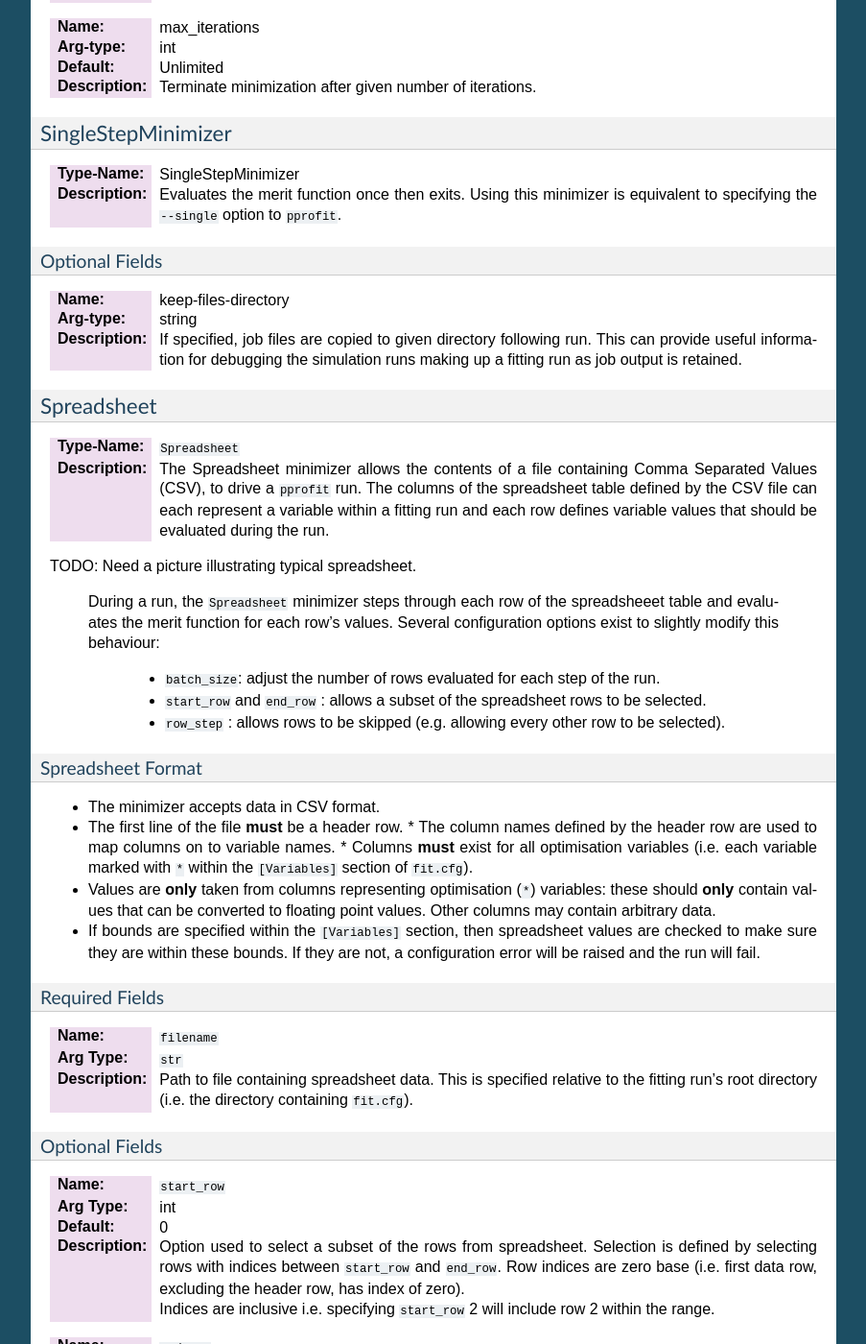
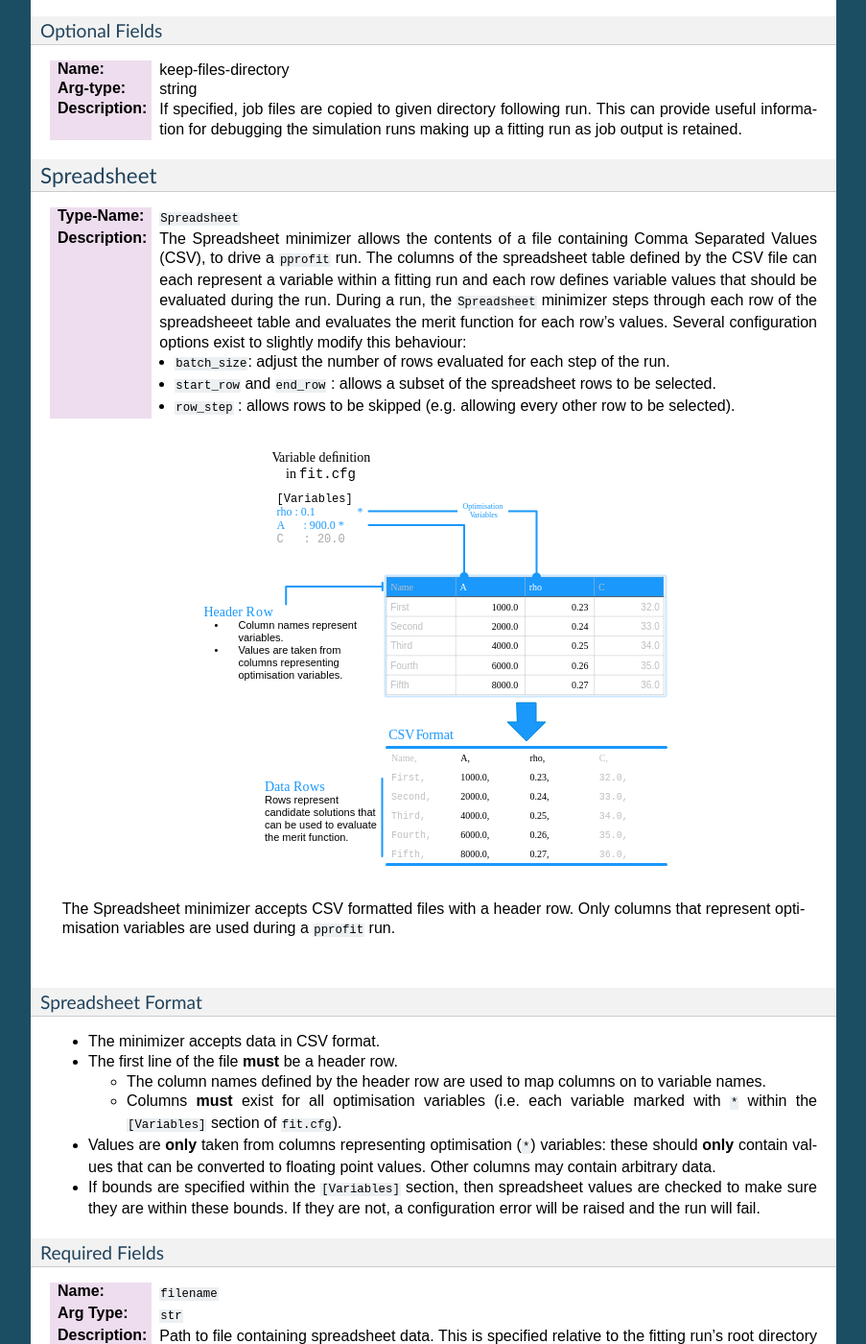
Before and after one commit to mjdrushton/potential-pro-fit, a Sphinx documentation site: the page built from docs/minimizers/minimizers.rst, in a window 1280 px wide and 1400 px high, scrolled down 4533 px. Shown: the whole window at 96% size, without its empty margins (198-1101 px from the left). Built offline with Sphinx 7.4.7, drawn with Linux system fonts in a browser that asks for light colours; some of the changed text lies outside the part shown.

Commit message:
Added some figures to the Spreadsheet minimiser documentation.

```diff
--- a/docs/index.rst
+++ b/docs/index.rst
@@ -5,7 +5,7 @@
 
 Potential Pro-Fit is a system designed to facilitate parameter optimisation for the potentials models for use with classical simulation codes. This should be used with :ref:`pprofitmon` which is used monitor and analyse fitting results.
 
-.. figure:: images/pprofit_flowchart.png
+.. figure:: images/pprofit_flowchart.svg
     :align: center
     :figwidth: 50%
 
--- a/docs/minimizers/dea.txt
+++ b/docs/minimizers/dea.txt
@@ -10,7 +10,7 @@
 Algorithm Description
 =====================
 
-.. figure:: images/DEA_flowchart.png
+.. figure:: images/DEA_flowchart.svg
 
   Flowchart showing operation of the differential evolution algorithm. Configuration options and the stage of the algorithm that they affect are indicated in blue.
 
--- a/docs/minimizers/spreadsheet.txt
+++ b/docs/minimizers/spreadsheet.txt
@@ -5,15 +5,17 @@
 ^^^^^^^^^^^
 
 :Type-Name: ``Spreadsheet``
-:Description: The Spreadsheet minimizer allows the contents of a file containing Comma Separated Values (CSV), to drive a ``pprofit`` run. The columns of the spreadsheet table defined by the CSV file can each represent a variable within a fitting run and each row defines variable values that should be evaluated during the run.
-
-TODO: Need a picture illustrating typical spreadsheet.
-
-  During a run, the ``Spreadsheet`` minimizer steps through each row of the spreadsheeet table and evaluates the merit function for each row's values. Several configuration options exist to slightly modify this behaviour:
+:Description: The Spreadsheet minimizer allows the contents of a file containing Comma Separated Values (CSV), to drive a ``pprofit`` run. The columns of the spreadsheet table defined by the CSV file can each represent a variable within a fitting run and each row defines variable values that should be evaluated during the run. During a run, the ``Spreadsheet`` minimizer steps through each row of the spreadsheeet table and evaluates the merit function for each row's values. Several configuration options exist to slightly modify this behaviour:
 
       * ``batch_size``: adjust the number of rows evaluated for each step of the run.
       * ``start_row`` and ``end_row`` : allows a subset of the spreadsheet rows to be selected.
       * ``row_step`` : allows rows to be skipped (e.g. allowing every other row to be selected).
+
+
+.. figure:: images/spreadsheet.svg
+    :align: center
+
+    The Spreadsheet minimizer accepts CSV formatted files with a header row. Only columns that represent optimisation variables are used during a ``pprofit`` run.
 
 
 Spreadsheet Format
@@ -21,10 +23,14 @@
 
 * The minimizer accepts data in CSV format.
 * The first line of the file **must** be a header row.
+
   * The column names defined by the header row are used to map columns on to variable names.
   * Columns **must** exist for all optimisation variables (i.e. each variable marked with ``*`` within the ``[Variables]`` section of ``fit.cfg``).
+
 * Values are **only** taken from columns representing optimisation (``*``) variables: these should **only** contain values that can be converted to floating point values. Other columns may contain arbitrary data.
 * If bounds are specified within the ``[Variables]`` section, then spreadsheet values are checked to make sure they are within these bounds. If they are not, a configuration error will be raised and the run will fail.
+
+
 
 Required Fields
 ===============
@@ -37,7 +43,7 @@
 ===============
 
 :Name: ``start_row``
-:Arg Type: int
+:Arg Type: ``int``
 :Default: 0
 :Description: Option used to select a subset of the rows from spreadsheet. Selection is defined by selecting rows with indices between ``start_row`` and ``end_row``. Row indices are zero base (i.e. first data row, excluding the header row, has index of zero).
 
@@ -46,7 +52,7 @@
 \
 
 :Name: ``end_row``
-:Arg Type: int
+:Arg Type: ``int``
 :Default: None
 :Description: Option used to select a subset of the rows from spreadsheet . Selection is defined by selecting rows with indices between``start_row`` and ``end_row``. Row indices are zero based (i.e. first data row, excluding the header row, has index of zero).
 
@@ -56,15 +62,28 @@
 
 \
 
+.. figure:: images/spreadsheet_start_row_end_row.svg
+    :align: center
+
+    The ``start_row`` and ``end_row`` directives can be used to select rows from the spreadsheet.
+
+
 :Name: ``batch_size``
-:Arg Type: int
+:Arg Type: ``int``
 :Default: 1
 :Description: Determines the number of rows that should be run at each iteration of the minimiser. The default value of 1, means that a single candidate solution is evaluated per step of the spreadsheet minimizer. If a value of 2 is specified, then two rows are extracted from the spreadsheet and the jobs for the two candidate solutions they represent are submitted to their runners at the same time. For runners that allow jobs to be run in parallel, setting larger values of ``batch_size`` may make better use of available computing faciliities.
 
 \
 
-:Name: row_step
-:Arg Type: int
+.. figure:: images/spreadsheet_batch_size.svg
+    :align: center
+
+    Example of the effect of the ``batch_size`` configuration option.
+
+
+
+:Name: ``row_step``
+:Arg Type: ``int``
 :Default: 1
 :Description:  Row index increment used when this minimiser steps through spreadsheet rows.
 
```
Also changed, not shown: docs/images/pprofit_flowchart.svg (added), docs/minimizers/images/DEA_flowchart.svg (added), docs/minimizers/images/spreadsheet.svg (added), docs/minimizers/images/spreadsheet_batch_size.svg (added), docs/minimizers/images/spreadsheet_start_row_end_row.svg (added), 3 other files.
